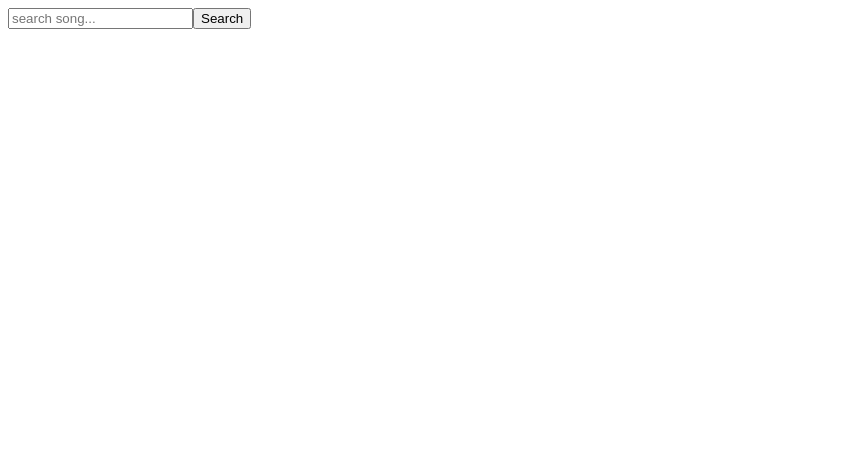
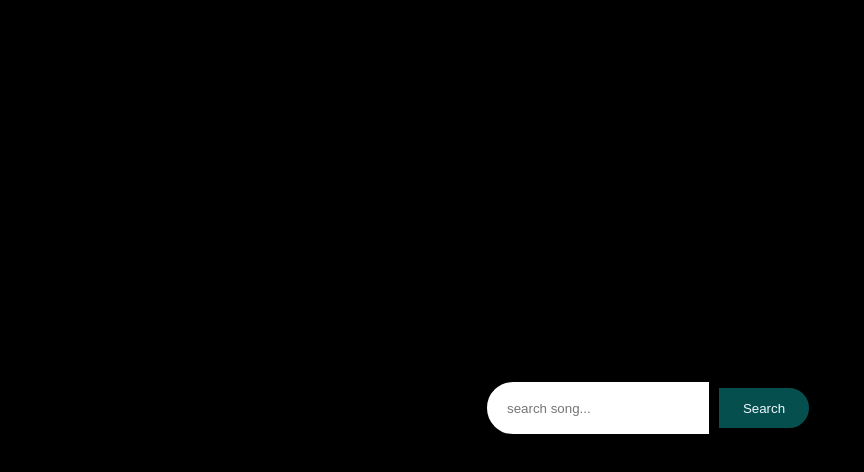
Before and after one commit to NAVEENKUMAR2003301/mymusicplayer, a React (Vite) app in the folder my music player/: page / in a window 1280 px wide. Shown: the top 472 px of the page, without its empty margins (0-864 px from the left). Built offline with nearby package versions, Linux system fonts and the light colour scheme.

Commit message:
css added

```diff
--- a/my music player/src/index.css
+++ b/my music player/src/index.css
@@ -1,5 +1,14 @@
 
+body{
+    width: 100vw;
+    height: 100vh;
 
+    display: flex;
+    justify-content: center;
+    align-items: center;
+
+    background-color: black;
+}
 .close{
     display: none;
 
@@ -8,4 +17,53 @@
 .imge{
     display: block;
     transition: 3s all;
+    width: 500px;
+    height: 350px;
+    border-radius: 25px;
 }
+audio{
+    width: 500px;
+}
+
+input{
+    width: 200px;
+    height: 50px;
+    border: 5px solid black;
+    border-top-left-radius: 999px;
+    border-bottom-left-radius: 999px;
+    padding-left: 20px;
+    outline: none;
+}
+
+input:hover{
+    box-shadow: 0px 0px 20px 2px rgb(0, 255, 47);
+}
+button{
+    width: 100px;
+    height: 50px;
+    color: aliceblue;
+    border: 5px solid black;
+    border-top-right-radius: 999px;
+    border-bottom-right-radius: 999px;
+    cursor: pointer;
+    background-color: rgb(6, 79, 79);
+}
+button:hover{
+    box-shadow: 0px 0px 20px 2px rgb(0, 255, 47);
+}
+button:focus{
+    width: 100px;
+    height: 100px;
+    border-radius: 50%;
+    color: white;
+    animation: circle 20s infinite linear;
+}
+
+@keyframes circle {
+    from{
+        transform: rotate(0deg);
+    }
+    to{
+        transform: rotate(360deg);
+    }
+}
--- a/my music player/src/musicPlayer/MyPlayer.jsx
+++ b/my music player/src/musicPlayer/MyPlayer.jsx
@@ -41,7 +41,7 @@ const MyPlayer = () => {
       <button onClick={search}>Search</button>
       <img src={img} alt="cover" className={searched ? "imge" : "close"} />
       {mp && (
-        <audio ref={audioRef} autoPlay controls>
+        <audio ref={audioRef} muted autoPlay controls>
           <source src={mp} type="audio/mpeg" />
         </audio>
       )}
```
